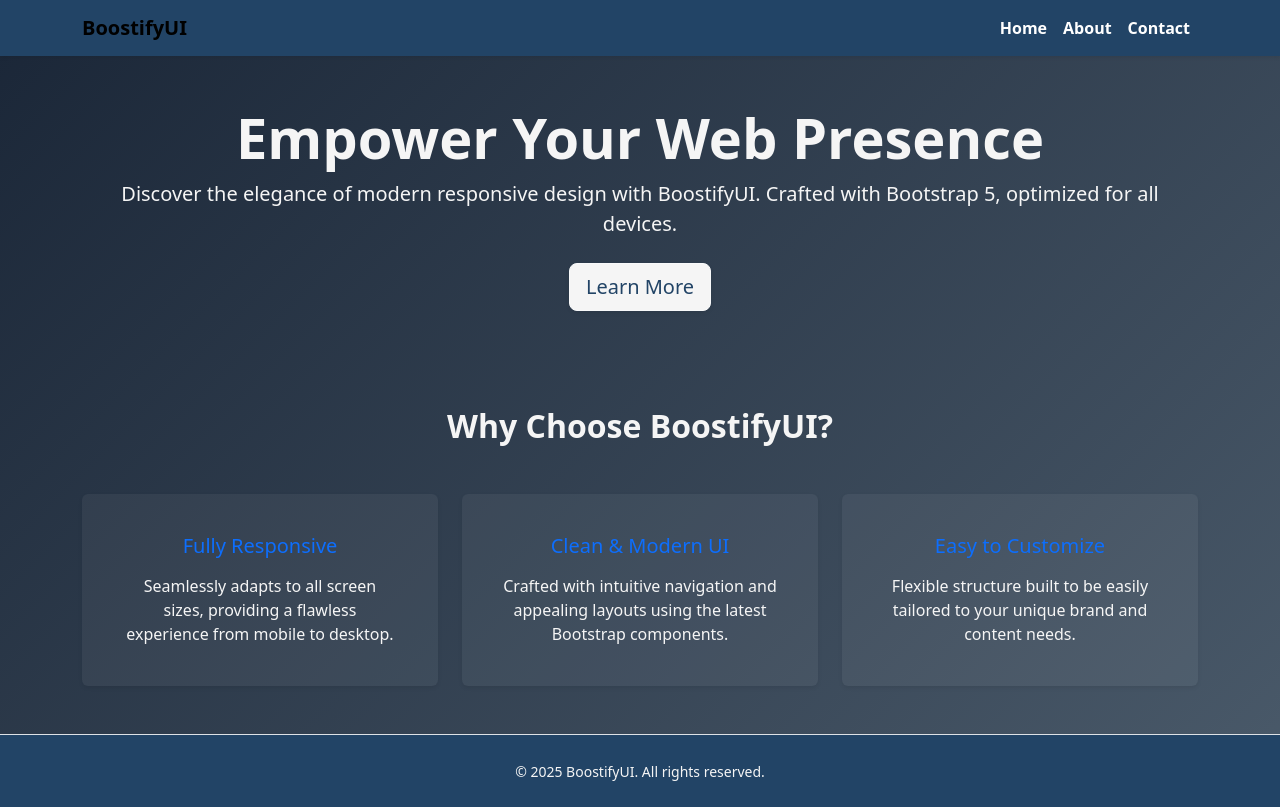
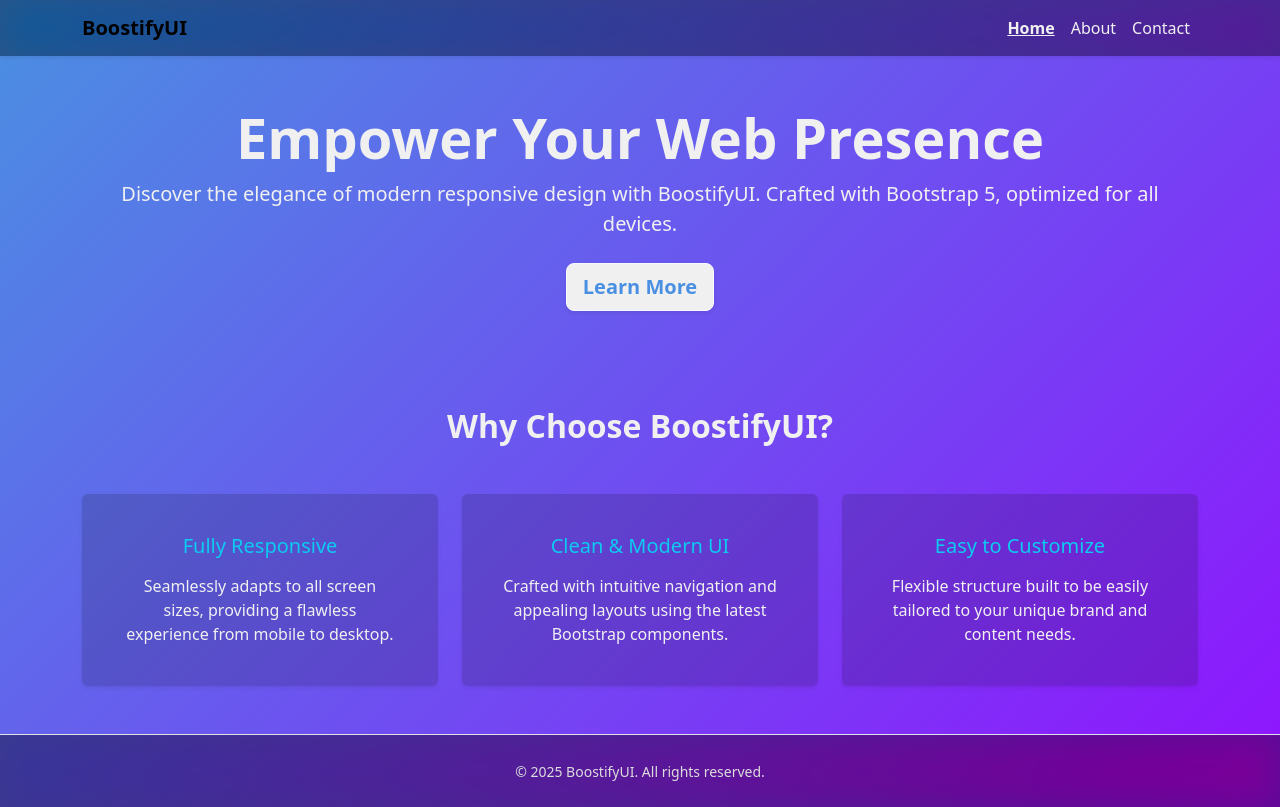
Before and after one commit to PEDASINGU-SANJANA/BoostifyUI, a plain HTML site: page index.html in a window 1280 px wide. Drawn offline with nearby package versions, Linux system fonts and the light colour scheme.

Commit message:
Update index.html

```diff
--- a/index.html
+++ b/index.html
@@ -10,23 +10,40 @@
   />
   <style>
     body {
-      background: linear-gradient(135deg, #1A2637 0%, #4A5A6A 100%);
-      color: #f5f5f5;
+      background: linear-gradient(135deg, #4A90E2 0%, #9013FE 100%);
+      color: #f0f0f0;
+      min-height: 100vh;
+      display: flex;
+      flex-direction: column;
     }
     .card {
-      background-color: rgba(255, 255, 255, 0.05);
-      color: #f5f5f5;
+      background-color: rgba(0, 0, 0, 0.15);
+      color: #f0f0f0;
       border: none;
     }
     .navbar, footer {
-      background-color: #224466;
+      background-color: rgba(0, 0, 0, 0.4);
+      backdrop-filter: saturate(180%) blur(20px);
     }
     a.btn-light {
-      color: #224466;
-      background-color: #f5f5f5;
+      color: #4A90E2;
+      background-color: #f0f0f0;
+      font-weight: 600;
     }
     a.btn-light:hover {
-      background-color: #dde6f0;
+      background-color: #d9e9fe;
+      color: #374785;
+    }
+    .nav-link {
+      color: #f0f0f0 !important;
+      font-weight: 500;
+    }
+    .nav-link.active {
+      font-weight: 700;
+      text-decoration: underline;
+    }
+    footer small {
+      color: #dcdcdc;
     }
   </style>
 </head>
@@ -48,16 +65,16 @@
       </button>
       <div class="collapse navbar-collapse" id="navbarNav">
         <ul class="navbar-nav ms-auto fw-semibold">
-          <li class="nav-item"><a class="nav-link active text-white" href="index.html">Home</a></li>
-          <li class="nav-item"><a class="nav-link text-white" href="about.html">About</a></li>
-          <li class="nav-item"><a class="nav-link text-white" href="contact.html">Contact</a></li>
+          <li class="nav-item"><a class="nav-link active" href="index.html">Home</a></li>
+          <li class="nav-item"><a class="nav-link" href="about.html">About</a></li>
+          <li class="nav-item"><a class="nav-link" href="contact.html">Contact</a></li>
         </ul>
       </div>
     </div>
   </nav>
 
   <!-- Hero Section -->
-  <section class="text-center py-5">
+  <section class="text-center py-5 flex-grow-1">
     <div class="container">
       <h1 class="display-4 fw-bold">Empower Your Web Presence</h1>
       <p class="lead mb-4">
@@ -74,7 +91,7 @@
       <div class="col-md-4">
         <div class="card h-100 text-center p-4 shadow-sm">
           <div class="card-body">
-            <h5 class="card-title mb-3 text-primary">Fully Responsive</h5>
+            <h5 class="card-title mb-3 text-info">Fully Responsive</h5>
             <p class="card-text">
               Seamlessly adapts to all screen sizes, providing a flawless experience from mobile to desktop.
             </p>
@@ -84,7 +101,7 @@
       <div class="col-md-4">
         <div class="card h-100 text-center p-4 shadow-sm">
           <div class="card-body">
-            <h5 class="card-title mb-3 text-primary">Clean & Modern UI</h5>
+            <h5 class="card-title mb-3 text-info">Clean & Modern UI</h5>
             <p class="card-text">
               Crafted with intuitive navigation and appealing layouts using the latest Bootstrap components.
             </p>
@@ -94,7 +111,7 @@
       <div class="col-md-4">
         <div class="card h-100 text-center p-4 shadow-sm">
           <div class="card-body">
-            <h5 class="card-title mb-3 text-primary">Easy to Customize</h5>
+            <h5 class="card-title mb-3 text-info">Easy to Customize</h5>
             <p class="card-text">
               Flexible structure built to be easily tailored to your unique brand and content needs.
             </p>
```
